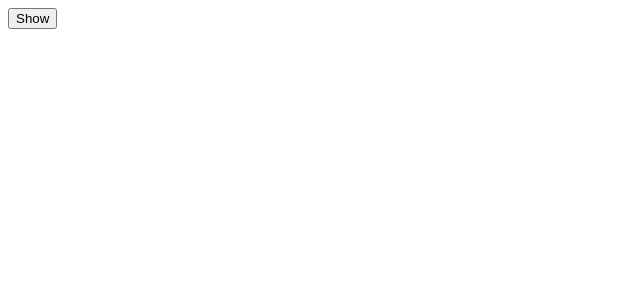
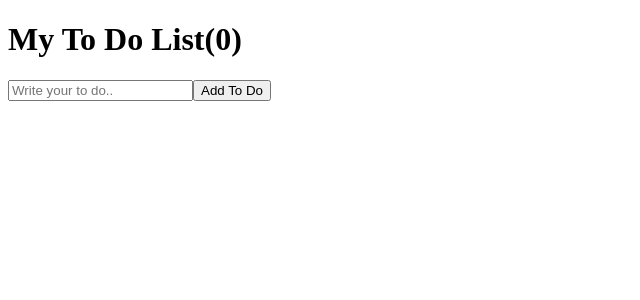
Before and after one commit to yeonghoonPark/react-movie, a React (Create React App) app: page / in a window 1280 px wide. Shown: the top 300 px of the page, without its empty margins (0-640 px from the left). Built offline with nearby package versions, Linux system fonts and the light colour scheme.

Commit message:
toDo part1

```diff
--- a/src/App.js
+++ b/src/App.js
@@ -1,43 +1,37 @@
 import { useState, useEffect } from "react";
 
-/*
-  component에 useEffect를 사용하여 component가 실행 될 때 딱 1번만 코드를 실행하게
-  설정해 놓았다, 그리고 create가 아닌 destroy 할 때도 함수를 실행 할 수 있다.
-  아래에서 useEffect안에서 return을 이용하여 destroy시에도 함수를 실행한다.
-  이를 "Cleanup function" 이라고 부른다.
-  "Celanup function" 은 자주 사용되지는 않는다.
-*/
+function App() {
 
-function Hello() {
-  const createFn = () => {
-    console.log("Created2");
-    return destroyFn;
-  }
-  const destroyFn = () => {
-    console.log("Destroyed2");
+  const [toDo, setToDo] = useState("");
+  const [toDos, setToDos] = useState([]);
+
+  const onChange = (event) => setToDo(event.target.value);
+
+  const onSubmit = (event) => {
+    event.preventDefault();
+    if(toDo === ""){
+      return;
+    }
+    setToDos((currentToDos) => [toDo, ...currentToDos]);
+    setToDo("");
   }
 
-  // 정리 1번, 보통 useEffect안에서 함수를 콜하지 않고 함수를 작성한다.
-  useEffect(() => {
-    console.log("Created1");
-    return () => console.log("Destroyed1");
-  }, []);
-
-  // 정리 2번, createFn에서 return값으로 destroyFn
-  useEffect(createFn, []);
-
-  return <h1>Hello</h1>;
-}
-
-function App() {
-  const [showing, setShowing] = useState(false);
-
-  const invertedBoolean = () => setShowing((prev) => !prev);
+  useEffect(()=>{
+    console.log(toDos);
+  },[toDos])
 
   return (
     <div>
-      {showing ? <Hello /> : null}
-      <button onClick={invertedBoolean}>{showing ? "Hide" : "Show"}</button>
+      <h1>My To Do List({toDos.length})</h1>
+      <form onSubmit={onSubmit}>
+        <input
+          onChange={onChange}
+          value={toDo}
+          type="text"
+          placeholder="Write your to do.."
+        />
+        <button>Add To Do</button>
+      </form>
     </div>
   );
 }
```
Also changed, not shown: src/cleanUpFunction.js (added, +45 -0 lines).
